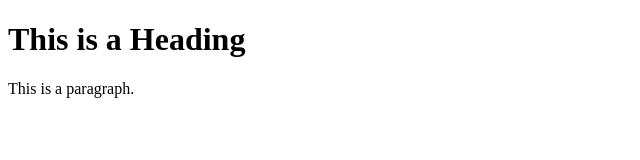
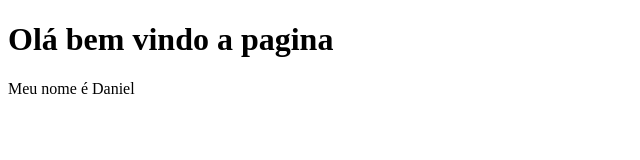
Before and after one commit to Daniel-Rodrigues18/Daniel-Rodrigues18.github.io, a plain HTML site: page segundo.html in a window 1280 px wide. Shown: the whole page, without its empty margins (0-640 px from the left). Drawn offline with Linux system fonts and the light colour scheme.

Commit message:
Update segundo.html

```diff
--- a/segundo.html
+++ b/segundo.html
@@ -5,8 +5,8 @@
 </head>
 <body>
 
-<h1>This is a Heading</h1>
-<p>This is a paragraph.</p>
+<h1>Olá bem vindo a pagina</h1>
+<p>Meu nome é Daniel</p>
 
 </body>
 </html>
```
